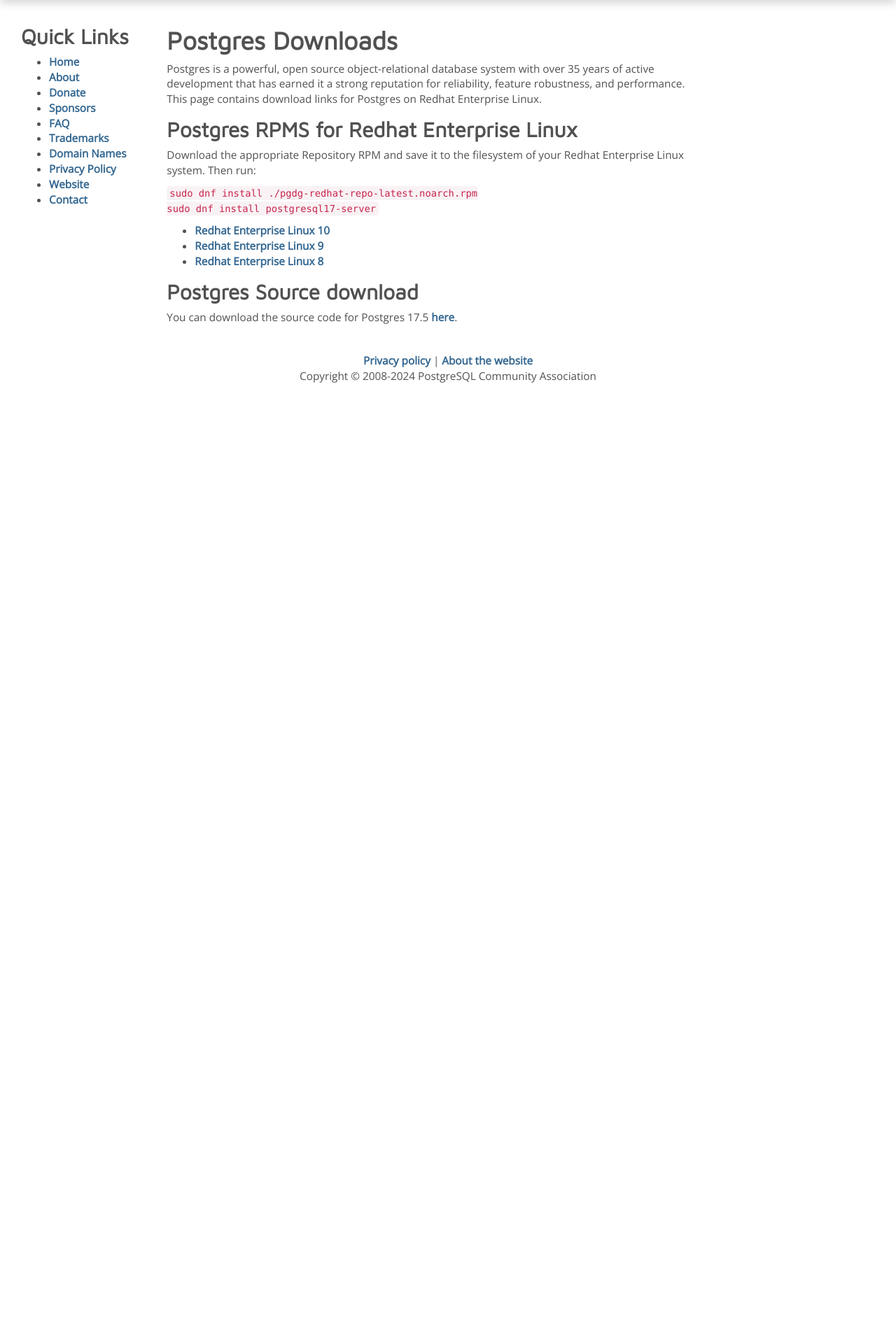
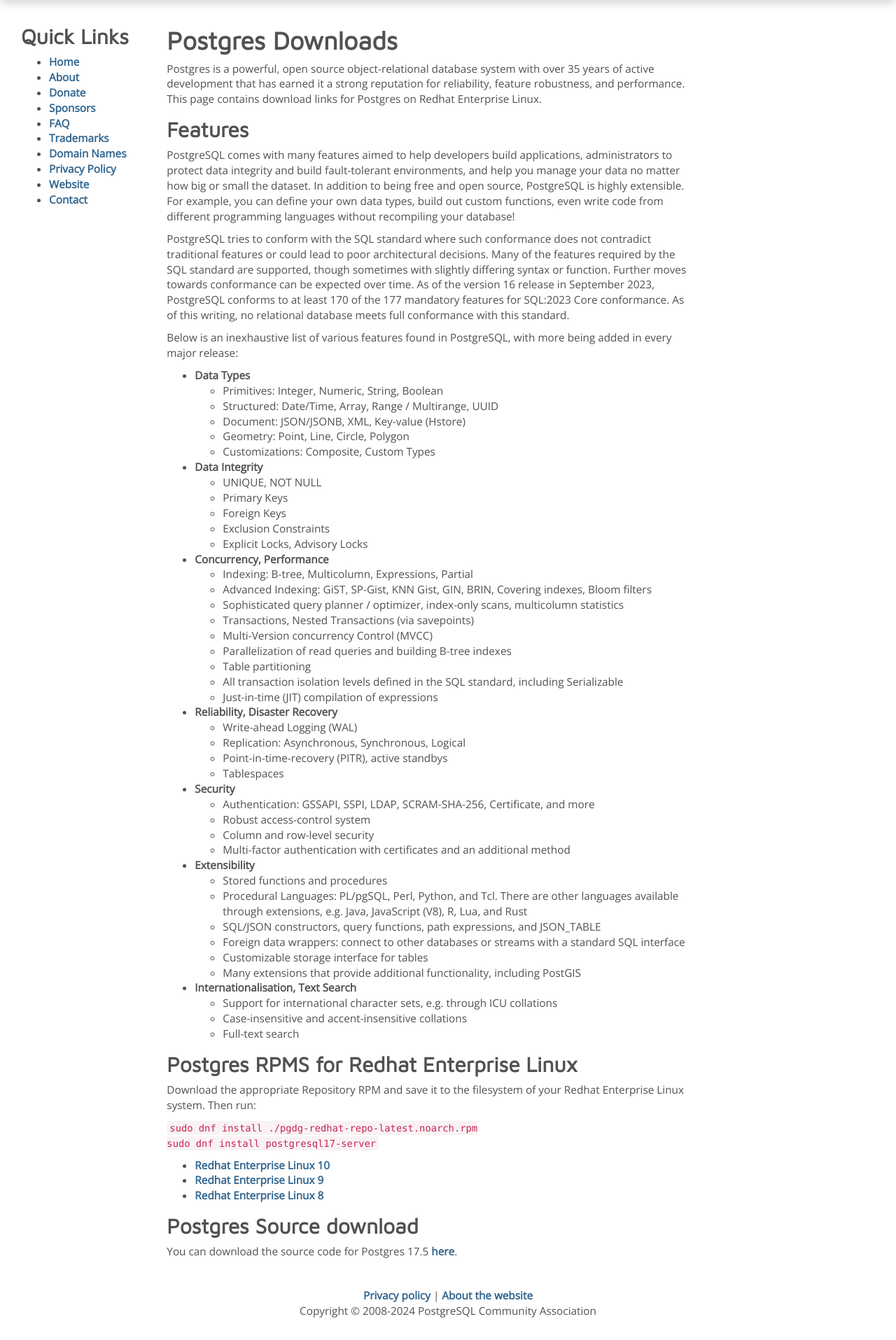
Before and after one commit to missusmy/pgcac-website, a Python web app: template templates/pages/downloads.html in a window 1280 px wide. Shown: the part 92-2007 px from the top of the page at 70% size. Before the commit the page ends 639 px from the top, so only its background shows below. Run offline with Jinja, Linux system fonts and the light colour scheme; the template is opened without the code that fills it, so the values that code supplies are empty; some libraries are stand-ins or nearby versions.

Commit message:
Add description to download page.

```diff
--- a/templates/pages/downloads.html
+++ b/templates/pages/downloads.html
@@ -9,6 +9,100 @@
     for reliability, feature robustness, and performance. This page contains
     download links for Postgres on Redhat Enterprise Linux.
   </p>
+
+<h2>Features</h2>
+<p> PostgreSQL comes with many features aimed to help developers build applications, administrators to protect data
+    integrity and build fault-tolerant environments, and help you manage your data no matter how big or small the
+    dataset. In addition to being free and open source, PostgreSQL is highly extensible. For example, you can define
+    your own data types, build out custom functions, even write code from different programming languages without
+    recompiling your database!
+    </p>
+<p>
+    PostgreSQL tries to conform with the SQL standard where such conformance does not contradict traditional features
+    or could lead to poor architectural decisions. Many of the features required by the SQL standard are supported,
+    though sometimes with slightly differing syntax or function. Further moves towards conformance can be expected over
+    time. As of the version 16 release in September 2023, PostgreSQL conforms to at least 170 of the 177 mandatory
+    features for SQL:2023 Core conformance. As of this writing, no relational database meets full conformance with this
+    standard.
+    </p>
+<p>
+    Below is an inexhaustive list of various features found in PostgreSQL, with more being added in every major
+    release:
+    </p>
+<ul>
+    <li>
+        <strong>Data Types</strong>
+        <ul>
+            <li>Primitives: Integer, Numeric, String, Boolean</li>
+            <li>Structured: Date/Time, Array, Range / Multirange, UUID</li>
+            <li>Document: JSON/JSONB, XML, Key-value (Hstore)</li>
+            <li>Geometry: Point, Line, Circle, Polygon</li>
+            <li>Customizations: Composite, Custom Types</li>
+            </ul>
+        </li>
+    <li>
+        <strong>Data Integrity</strong>
+        <ul>
+            <li>UNIQUE, NOT NULL</li>
+            <li>Primary Keys</li>
+            <li>Foreign Keys</li>
+            <li>Exclusion Constraints</li>
+            <li>Explicit Locks, Advisory Locks</li>
+            </ul>
+        </li>
+    <li>
+        <strong>Concurrency, Performance</strong>
+        <ul>
+            <li>Indexing: B-tree, Multicolumn, Expressions, Partial</li>
+            <li>Advanced Indexing: GiST, SP-Gist, KNN Gist, GIN, BRIN, Covering indexes, Bloom filters</li>
+            <li>Sophisticated query planner / optimizer, index-only scans, multicolumn statistics</li>
+            <li>Transactions, Nested Transactions (via savepoints)</li>
+            <li>Multi-Version concurrency Control (MVCC)</li>
+            <li>Parallelization of read queries and building B-tree indexes</li>
+            <li>Table partitioning</li>
+            <li>All transaction isolation levels defined in the SQL standard, including Serializable</li>
+            <li>Just-in-time (JIT) compilation of expressions</li>
+            </ul>
+        </li>
+    <li>
+        <strong>Reliability, Disaster Recovery</strong>
+        <ul>
+            <li>Write-ahead Logging (WAL)</li>
+            <li>Replication: Asynchronous, Synchronous, Logical</li>
+            <li>Point-in-time-recovery (PITR), active standbys</li>
+            <li>Tablespaces</li>
+            </ul>
+        </li>
+    <li>
+        <strong>Security</strong>
+        <ul>
+            <li>Authentication: GSSAPI, SSPI, LDAP, SCRAM-SHA-256, Certificate, and more</li>
+            <li>Robust access-control system</li>
+            <li>Column and row-level security</li>
+            <li>Multi-factor authentication with certificates and an additional method</li>
+            </ul>
+        </li>
+    <li>
+        <strong>Extensibility</strong>
+        <ul>
+            <li>Stored functions and procedures</li>
+            <li>Procedural Languages: PL/pgSQL, Perl, Python, and Tcl. There are other languages available through
+                extensions, e.g. Java, JavaScript (V8), R, Lua, and Rust</li>
+            <li>SQL/JSON constructors, query functions, path expressions, and JSON_TABLE</li>
+            <li>Foreign data wrappers: connect to other databases or streams with a standard SQL interface</li>
+            <li>Customizable storage interface for tables</li>
+            <li>Many extensions that provide additional functionality, including PostGIS</li>
+            </ul>
+        </li>
+    <li>
+        <strong>Internationalisation, Text Search</strong>
+        <ul>
+            <li>Support for international character sets, e.g. through ICU collations</li>
+            <li>Case-insensitive and accent-insensitive collations</li>
+            <li>Full-text search</li>
+            </ul>
+        </li>
+    </ul>
 
   <h2>Postgres RPMS for Redhat Enterprise Linux </h2>
   <p>Download the appropriate Repository RPM and save it to the filesystem of
```
